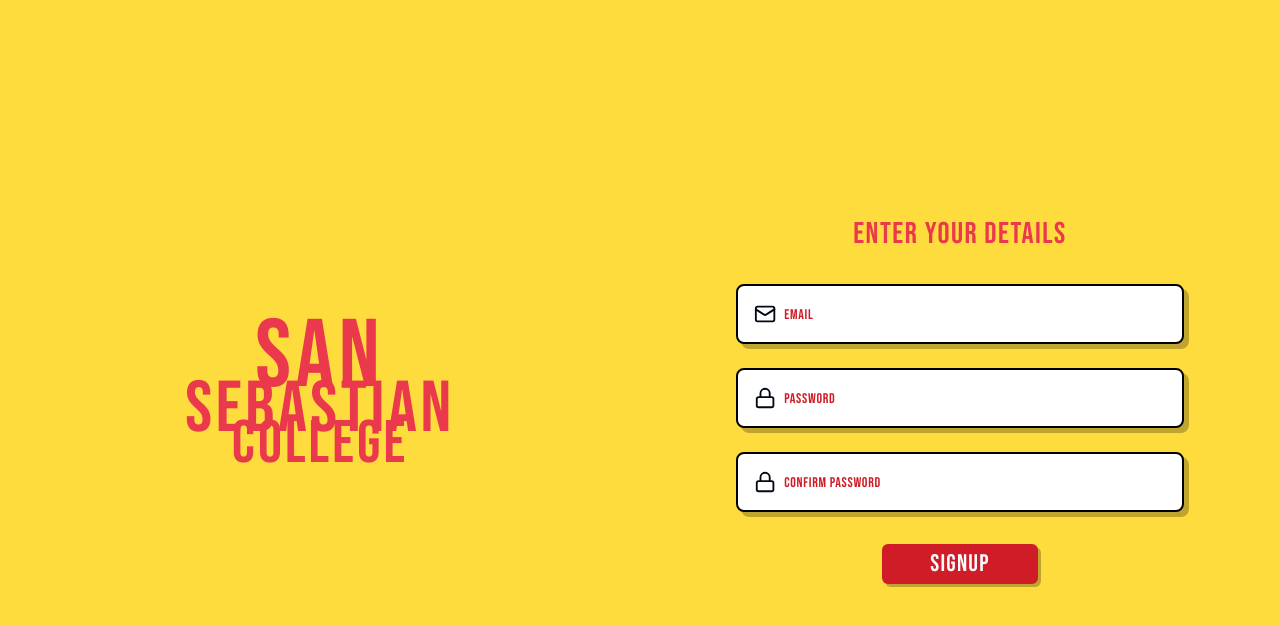
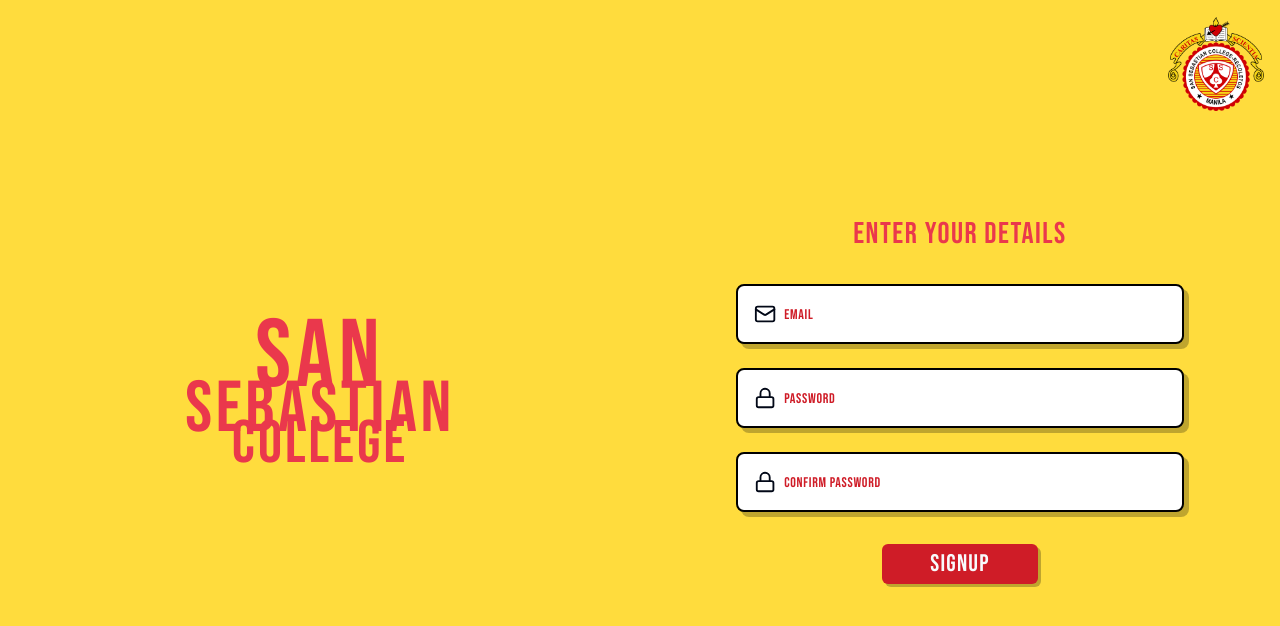
Before and after one commit to Keith-tech-crypto/SSCR-LIBRARY-MANAGEMENT, a React (Vite) app: page / in a window 1280 px wide. Shown: the top 626 px of the page. Built offline with nearby package versions, Linux system fonts and the light colour scheme.

Commit message:
Move content to upper right
Move the content to the upper right corner of the page.

```diff
--- a/src/pages/Index.tsx
+++ b/src/pages/Index.tsx
@@ -15,8 +15,8 @@ const Index = () => {
   };
 
   return (
-    <div className="min-h-screen flex flex-col md:flex-row bg-sscr-yellow">
-      {/* Left Side - San Sebastian College Logo and Text */}
+    <div className="min-h-screen flex flex-col md:flex-row bg-sscr-yellow relative">
+      {/* Left Side - San Sebastian College Text */}
       <div className="w-full md:w-1/2 flex flex-col items-center justify-center p-8 bg-sscr-yellow">
         <div className="text-center mb-4">
           <h1
@@ -41,7 +41,14 @@ const Index = () => {
       </div>
 
       {/* Right Side - Yellow Background with Form */}
-      <div className="w-full md:w-1/2 bg-sscr-yellow p-8 flex flex-col items-center justify-center">
+      <div className="w-full md:w-1/2 bg-sscr-yellow p-8 flex flex-col items-center justify-center relative">
+        {/* San Sebastian College logo upper right */}
+        <img
+          src="/lovable-uploads/279838fe-eb35-465a-ab85-fd3312906e24.png"
+          alt="San Sebastian College Logo"
+          className="absolute top-4 right-4 w-24 h-24 object-contain"
+        />
+
         <h3
           className="font-bebas text-3xl text-center mb-8 tracking-wider"
           style={{ color: "#ea384c" }}
```
Also changed, not shown: public/lovable-uploads/279838fe-eb35-465a-ab85-fd3312906e24.png (added).
